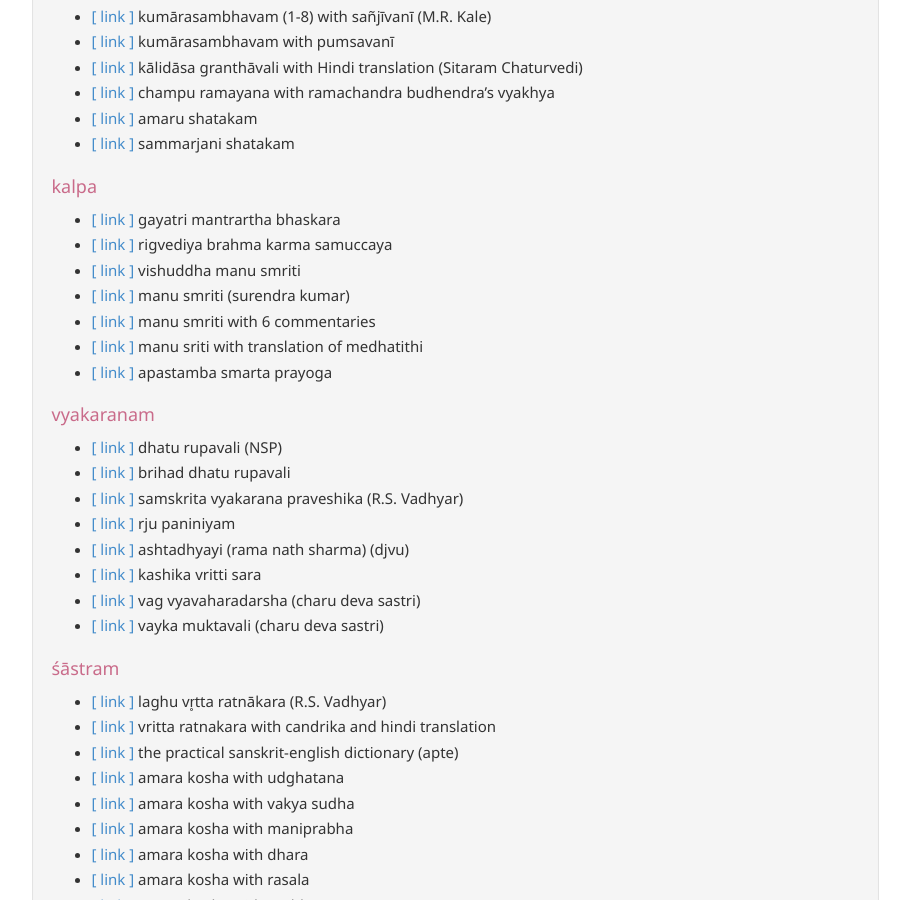
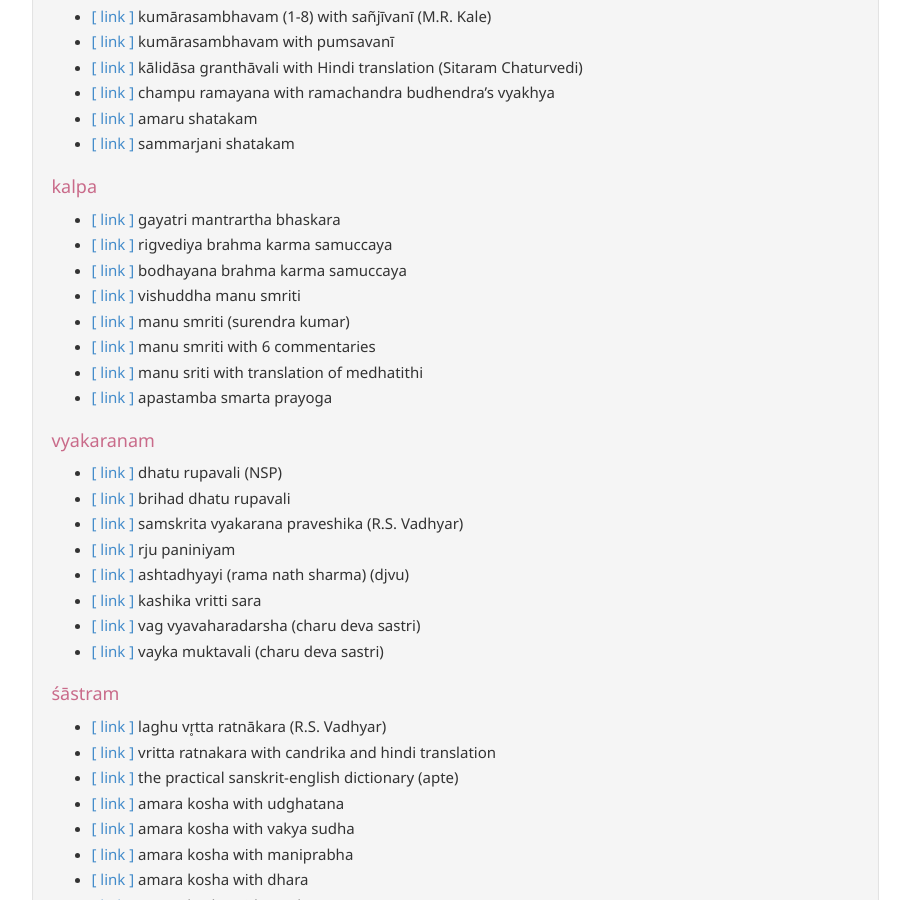
Before and after one commit to aupasana/aupasana.github.io, a Jekyll site: the page built from pages/sanskrit/links.md, in a window 1280 px wide and 900 px high, scrolled down 1463 px. Shown: the whole window, without its empty margins (276-1186 px from the left). Built offline with Jekyll 4.4.1, drawn with Linux system fonts in a browser that asks for light colours; nearby versions of some CDN libraries.

Commit message:
Update links.md

```diff
--- a/pages/sanskrit/links.md
+++ b/pages/sanskrit/links.md
@@ -126,6 +126,7 @@ The links below mostly reference works on http://www.archive.org
 
 * [[ link ]][gmb] gayatri mantrartha bhaskara
 * [[ link ]][rbks] rigvediya brahma karma samuccaya
+* [[ link ]][bbks] bodhayana brahma karma samuccaya
 * [[ link ]][vms] vishuddha manu smriti
 * [[ link ]][ms-s] manu smriti (surendra kumar)
 * [[ link ]][ms6] manu smriti with 6 commentaries
```
Also changed, not shown: other parts of pages/sanskrit/links.md (+1 -0 lines).
